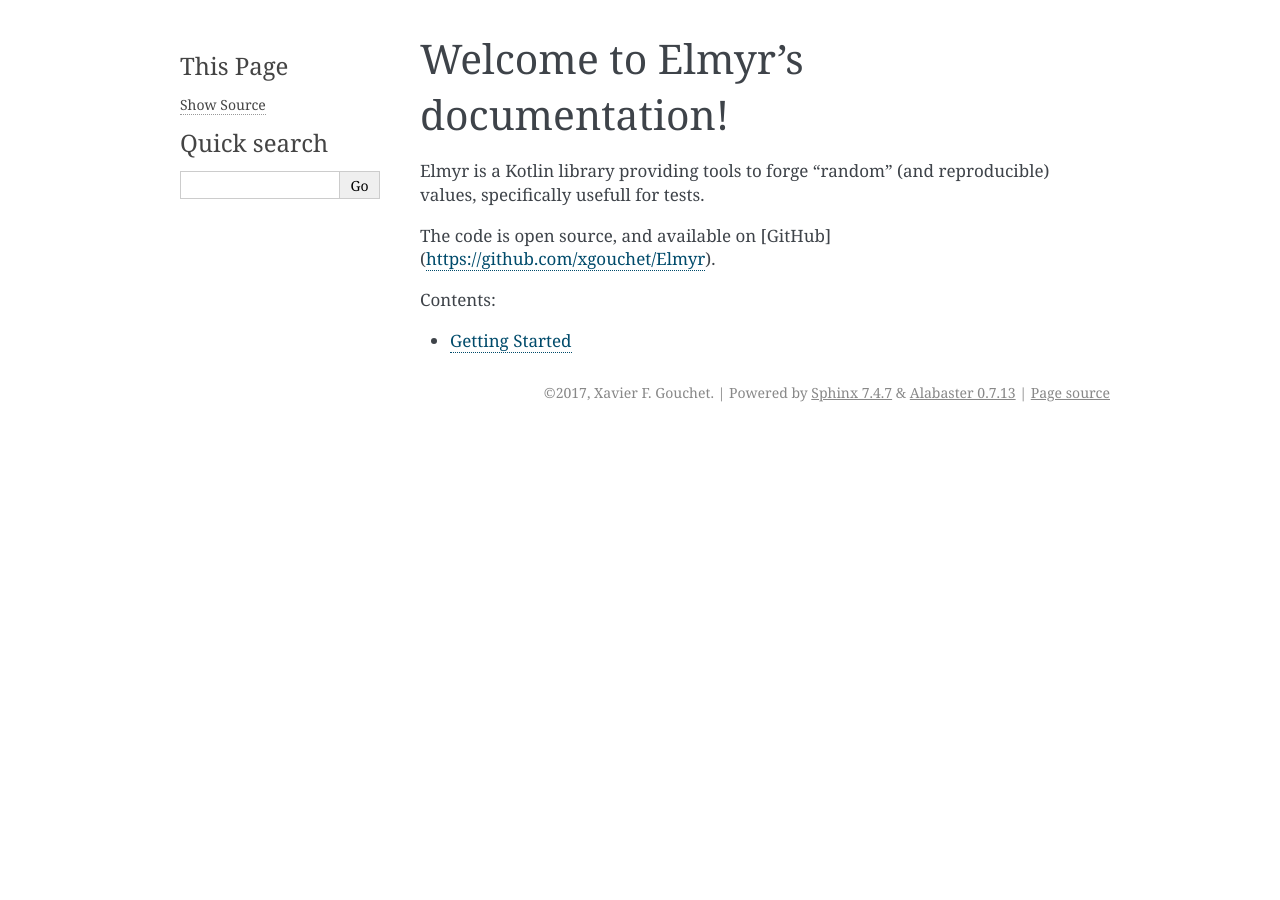
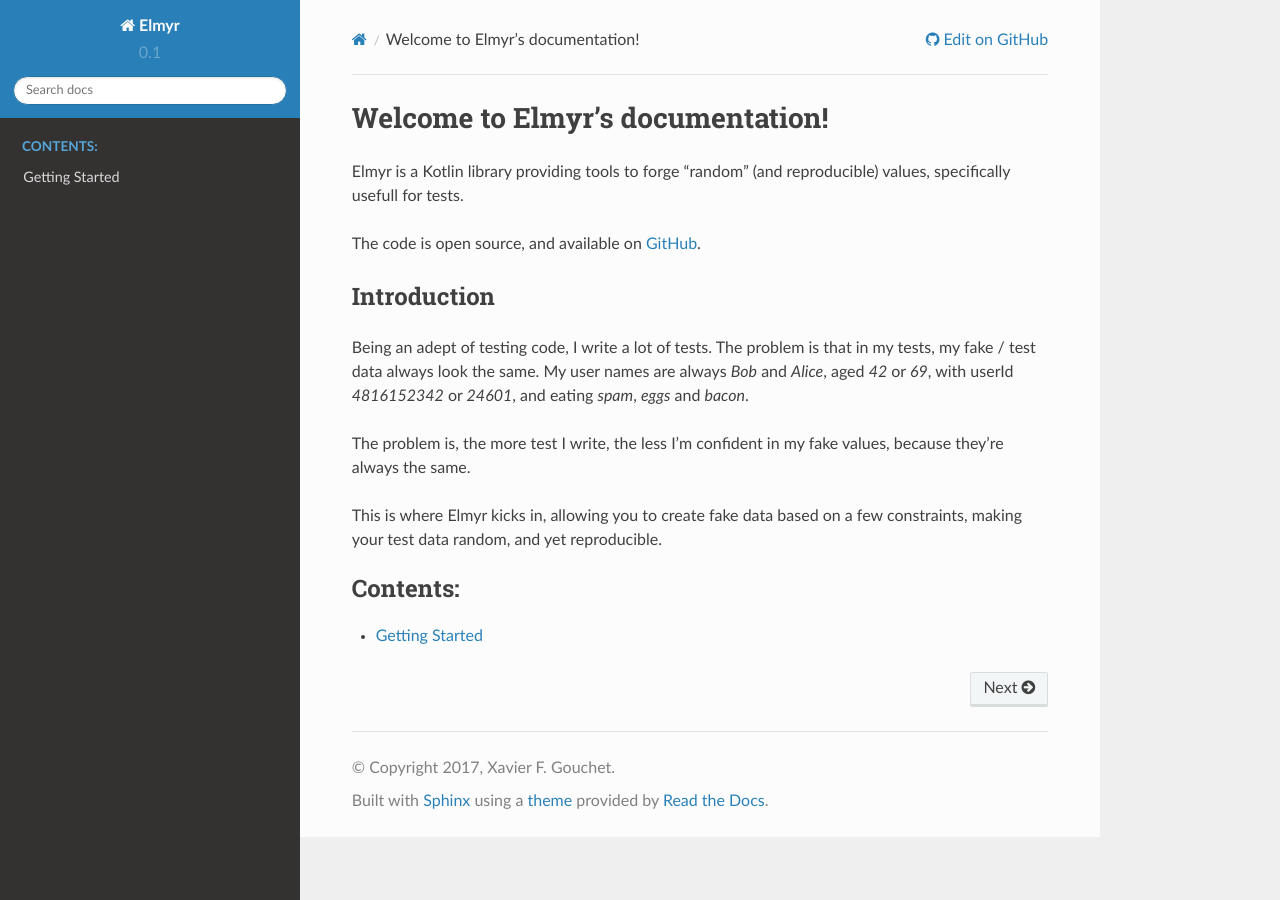
Before and after one commit to xgouchet/Elmyr, a Sphinx documentation site: the page built from docs/index.rst, in a window 1280 px wide. Built offline with Sphinx 7.4.7 and the Read the Docs theme 2.0.0, drawn with Linux system fonts in a browser that asks for light colours.

Commit message:
Update the docs

```diff
--- a/docs/conf.py
+++ b/docs/conf.py
@@ -17,7 +17,7 @@
 # add these directories to sys.path here. If the directory is relative to the
 # documentation root, use os.path.abspath to make it absolute, like shown here.
 #
-# import os
+import os
 # import sys
 # sys.path.insert(0, os.path.abspath('.'))
 
@@ -165,3 +165,14 @@
     "github_version": "master",
     "conf_py_path": "/docs/",
 }
+
+# -- Import CSS (except when on RTD) --------------------------------------
+on_rtd = os.environ.get('READTHEDOCS', None) == 'True'
+if not on_rtd:
+    try:
+        import sphinx_rtd_theme
+        html_theme = "sphinx_rtd_theme"
+        html_theme_path = [sphinx_rtd_theme.get_html_theme_path()]
+    except ImportError:
+        print("RTD theme not installed, using default")
+        pass
--- a/docs/index.rst
+++ b/docs/index.rst
@@ -4,7 +4,19 @@
 
 Elmyr is a Kotlin library providing tools to forge “random” (and reproducible) values, specifically usefull for tests.
 
-The code is open source, and available on [GitHub](https://github.com/xgouchet/Elmyr).
+The code is open source, and available on GitHub_.
+
+Introduction
+------------
+
+Being an adept of testing code, I write a lot of tests. The problem is that in my tests, my fake / test data always look the same. My user names are always `Bob` and `Alice`, aged `42` or `69`, with userId `4816152342` or `24601`, and eating `spam`, `eggs` and `bacon`.
+
+The problem is, the more test I write, the less I'm confident in my fake values, because they're always the same.
+
+This is where Elmyr kicks in, allowing you to create fake data based on a few constraints, making your test data random, and yet reproducible.
+
+
+.. _GitHub: https://github.com/xgouchet/Elmyr
 
 .. toctree::
    :maxdepth: 1
```
Also changed, not shown: README.md (+4 -50 lines), docs/getting_started.md (+46 -0 lines).
